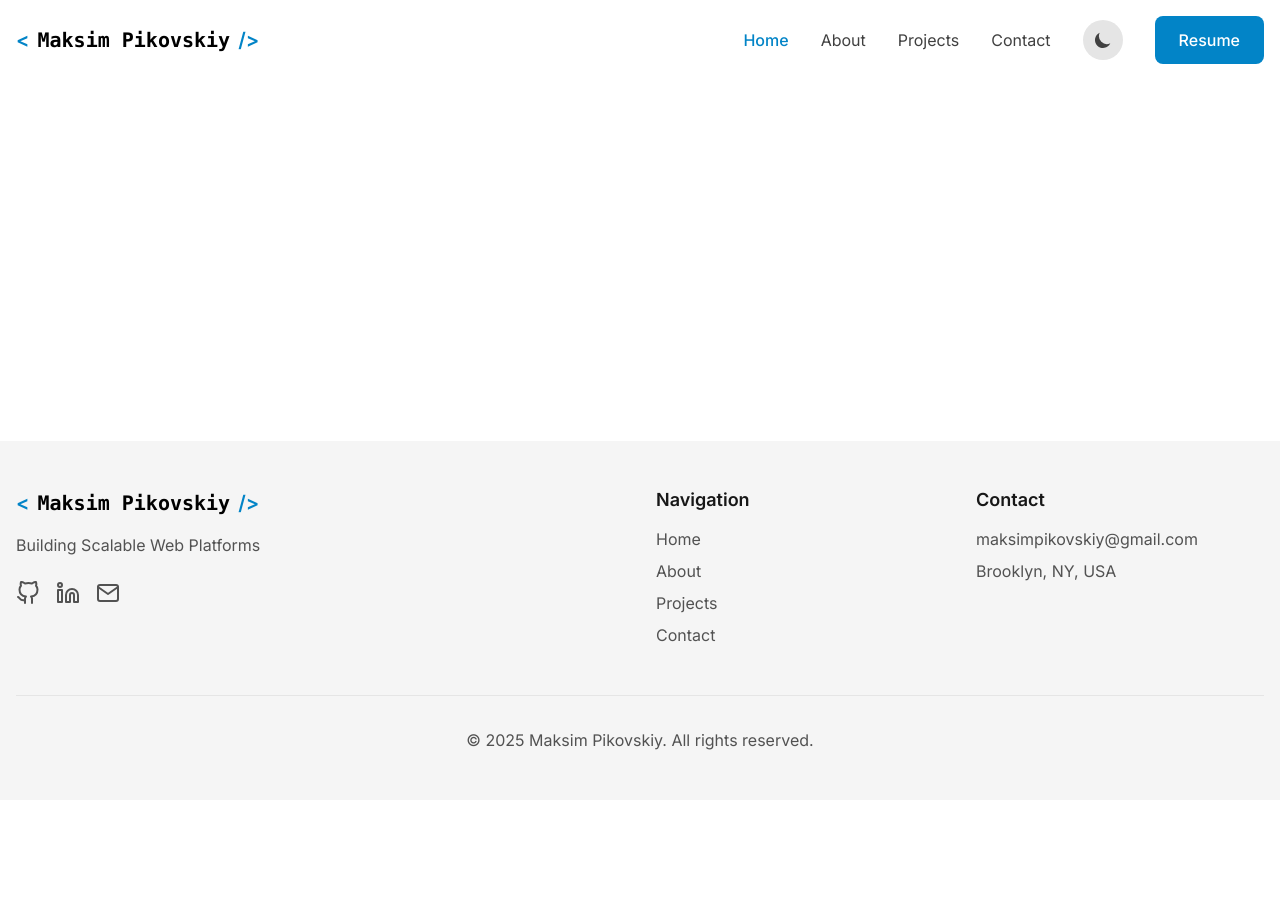
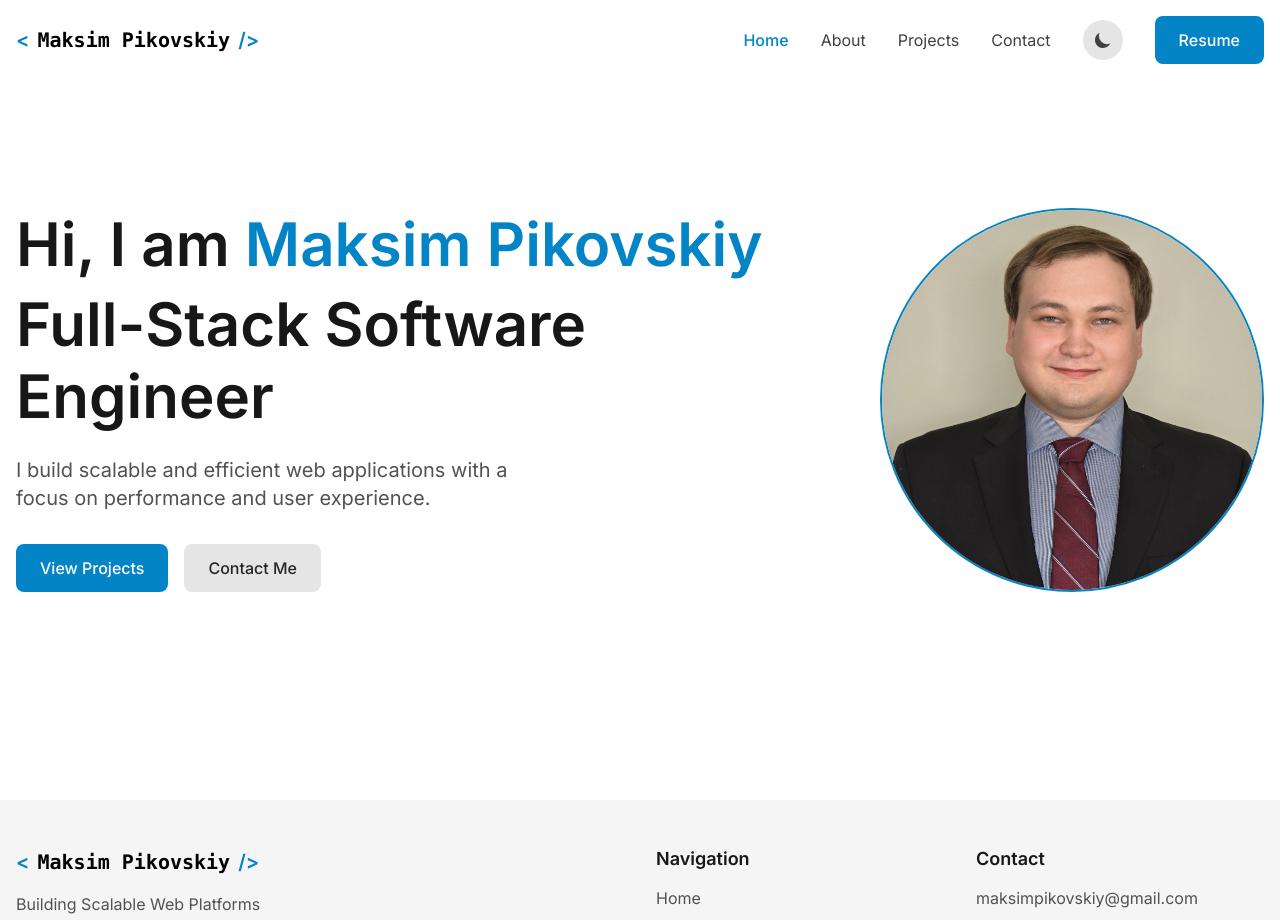
Before and after one commit to MaksimPikovskiy/MaksimPikovskiy.github.io, a Vue app: page / in a window 1280 px wide. Shown: the top 920 px of the page. Before the commit the page ends 800 px from the top, so only its background shows below. Built offline with nearby package versions, Linux system fonts and the light colour scheme.

Commit message:
Added HomeSection component with introduction. Moved more stuff into const variables. Added profile photo.

```diff
--- a/src/assets/main.css
+++ b/src/assets/main.css
@@ -63,6 +63,10 @@ button {
   @apply inline-flex items-center px-6 py-3 rounded-lg bg-primary-600 text-white font-medium transition-all hover:bg-primary-700 focus:outline-none focus:ring-2 focus:ring-primary-500 focus:ring-offset-2;
 }
 
+.cta-button-secondary {
+  @apply inline-flex items-center px-6 py-3 rounded-lg bg-neutral-200 dark:bg-neutral-800 text-neutral-800 dark:text-white font-medium transition-all hover:bg-neutral-300 dark:hover:bg-neutral-700 focus:outline-none focus:ring-2 focus:ring-neutral-300 dark:focus:ring-neutral-700 focus:ring-offset-2;
+}
+
 .app-wrapper {
   min-height: 100vh;
   display: flex;
@@ -72,3 +76,11 @@ button {
 .main-content {
   flex: 1;
 }
+
+.appear-animation {
+  @apply opacity-0 translate-y-4 transition-all duration-500 ease-out;
+}
+
+.appear-animation.active {
+  @apply opacity-100 translate-y-0;
+}
--- a/src/components/layout/FooterComponent.vue
+++ b/src/components/layout/FooterComponent.vue
@@ -1,5 +1,5 @@
 <script setup lang="ts">
-import { footerDescription, email, location } from '@/data/extra'
+import { name, footerDescription, email, phone, location } from '@/data/extra'
 import { socialLinks } from '@/data/socialLinks'
 import { routes } from '@/data/routes'
 
@@ -13,7 +13,7 @@ const currentYear = new Date().getFullYear()
         <div class="col-span-1 md:col-span-2">
           <div class="text-xl font-semibold flex items-center space-x-2 mb-4">
             <span class="text-primary-600 dark:text-primary-400">&lt;</span>
-            <span class="font-mono">Maksim Pikovskiy</span>
+            <span class="font-mono">{{ name }}</span>
             <span class="text-primary-600 dark:text-primary-400">/&gt;</span>
           </div>
           <p class="text-neutral-600 dark:text-neutral-300 mb-6">
@@ -60,6 +60,13 @@ const currentYear = new Date().getFullYear()
               </a>
             </li>
             <li class="flex items-start space-x-2">
+              <a
+                href="tel:{{ phone }}"
+                class="text-neutral-600 hover:text-primary-600 dark:text-neutral-300 dark:hover:text-primary-400 transition-colors"
+                >{{ phone }}
+              </a>
+            </li>
+            <li class="flex items-start space-x-2">
               <span class="text-neutral-600 dark:text-neutral-300">{{ location }}</span>
             </li>
           </ul>
--- a/src/components/layout/HeaderComponent.vue
+++ b/src/components/layout/HeaderComponent.vue
@@ -1,6 +1,7 @@
 <script setup lang="ts">
 import { inject, ref, onMounted, computed } from 'vue'
 import { routes } from '@/data/routes'
+import { name } from '@/data/extra'
 import ThemeToggle from '@/components/ui/ThemeToggle.vue'
 import IconMenu from '@/components/icons/IconMenu.vue'
 import IconClose from '@/components/icons/IconClose.vue'
@@ -49,7 +50,7 @@ onMounted(() => {
           @click="closeMenu"
         >
           <span class="text-primary-600 dark:text-primary-400">&lt;</span>
-          <span class="font-mono">Maksim Pikovskiy</span>
+          <span class="font-mono">{{ name }}</span>
           <span class="text-primary-600 dark:text-primary-400">/&gt;</span>
         </router-link>
 
--- /dev/null
+++ b/src/components/ui/HomeSection.vue
@@ -0,0 +1,36 @@
+<script setup lang="ts">
+import { name, homeTitle, homeDescription } from '@/data/extra'
+</script>
+
+<template>
+  <section class="min-h-screen flex items-center relative overflow-hidden">
+    <div class="container mx-auto px-4 md:px-6 py-20 relative z-10">
+      <div class="grid grid-cols-1 lg:grid-cols-3 gap-12 items-center">
+        <div class="appear-animation col-span-2">
+          <h1
+            class="text-4xl md:text-5xl lg:text-6xl font bold text-neutral-900 dark:text-white leading-tight mb-6"
+          >
+            Hi, I am <span class="text-primary-600 dark:text-primary-400"> {{ name }} </span>
+            <div class="mt-2">{{ homeTitle }}</div>
+          </h1>
+          <p class="text-xl text-neutral-600 dark:text-neutral-300 mb-8 max-w-lg">
+            {{ homeDescription }}
+          </p>
+          <div class="flex flex-wrap gap-4">
+            <router-link to="/projects" class="cta-button"> View Projects </router-link>
+            <router-link to="/contact" class="cta-button-secondary"> Contact Me </router-link>
+          </div>
+        </div>
+        <div class="hidden lg:flex justify-end appear-animation">
+          <div class="relative w-full max-w-md aspect-square rounded-full">
+            <img
+              src="@/assets/avatar.jpg"
+              :alt="name"
+              class="absolute inset-0 w-full h-full object-cover rounded-full border-2 border-primary-600 dark:border-primary-400"
+            />
+          </div>
+        </div>
+      </div>
+    </div>
+  </section>
+</template>
--- a/src/data/extra.ts
+++ b/src/data/extra.ts
@@ -1,3 +1,7 @@
 export const email = 'maksimpikovskiy@gmail.com'
+export const phone = '+1 (347) 772-6831'
 export const location = 'Brooklyn, NY, USA'
+export const name = 'Maksim Pikovskiy'
+export const homeTitle = 'Full-Stack Software Engineer'
+export const homeDescription = 'I build scalable and efficient web applications with a focus on performance and user experience.'
 export const footerDescription = 'Building Scalable Web Platforms'
--- a/src/data/socialLinks.ts
+++ b/src/data/socialLinks.ts
@@ -14,4 +14,9 @@ export const socialLinks = [
     url: 'mailto:maksimpikovskiy@gmail.com',
     icon: `<svg xmlns="http://www.w3.org/2000/svg" width="24" height="24" viewBox="0 0 24 24" fill="none" stroke="currentColor" stroke-width="2" stroke-linecap="round" stroke-linejoin="round"><path d="M4 4h16c1.1 0 2 .9 2 2v12c0 1.1-.9 2-2 2H4c-1.1 0-2-.9-2-2V6c0-1.1.9-2 2-2z"></path><polyline points="22,6 12,13 2,6"></polyline></svg>`,
   },
+  {
+    name: 'Phone Number',
+    url: 'tel:+13477726831',
+    icon: `<svg xmlns="http://www.w3.org/2000/svg" width="24" height="24" viewBox="0 0 24 24" fill="none" stroke="currentColor" stroke-width="2" stroke-linecap="round" stroke-linejoin="round"><path d="M22 16.92v3a2 2 0 0 1-2.18 2 19.79 19.79 0 0 1-8.63-3.07 19.5 19.5 0 0 1-6-6 19.79 19.79 0 0 1-3.07-8.67A2 2 0 0 1 4.11 2h3a2 2 0 0 1 2 1.72c.13.87.36 1.7.69 2.46a2 2 0 0 1-.45 2.11L8.09 10.91a16 16 0 0 0 6 6l1.62-1.62a2 2 0 0 1 2.11-.45c.76.33 1.59.56 2.46.69a2 2 0 0 1 1.72 2z"></path></svg>`,
+  },
 ]
--- a/src/views/HomeView.vue
+++ b/src/views/HomeView.vue
@@ -1,8 +1,32 @@
 <script setup lang="ts">
+import { onMounted } from 'vue'
+import HomeSection from '@/components/ui/HomeSection.vue'
+
+const animateOnScroll = () => {
+  const elements = document.querySelectorAll('.appear-animation')
+
+  elements.forEach((element) => {
+    const elementTop = element.getBoundingClientRect().top
+    const windowHeight = window.innerHeight
+
+    if (elementTop < windowHeight * 0.9) {
+      element.classList.add('active')
+    }
+  })
+}
+
+onMounted(() => {
+  animateOnScroll()
+  window.addEventListener('scroll', animateOnScroll)
+
+  return () => {
+    window.removeEventListener('scroll', animateOnScroll)
+  }
+})
 </script>
 
 <template>
-  <main>
-
-  </main>
+  <div>
+    <HomeSection />
+  </div>
 </template>
```
Also changed, not shown: src/assets/avatar.jpg (added).
